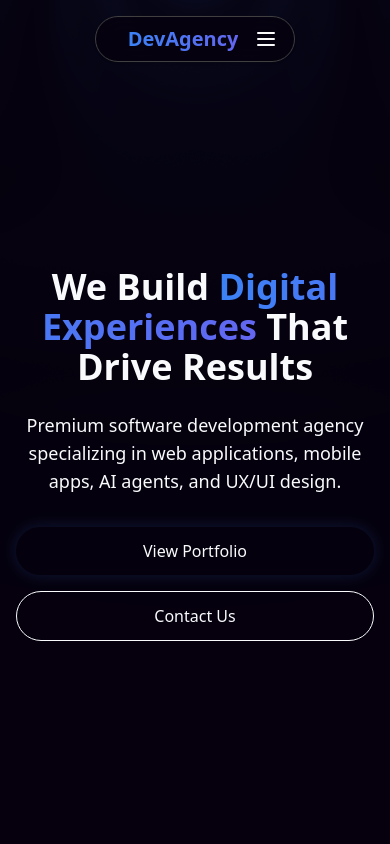
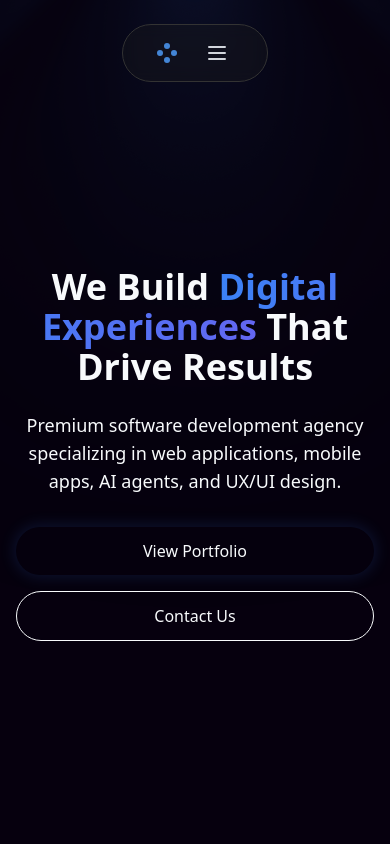
Before and after one commit to romxai/agency-website, a Next.js app: page / in a window 390 px wide. Shown: the top 844 px of the page. Built offline with nearby package versions, Linux system fonts and the light colour scheme.

Commit message:
Enhance Navbar component with new HoverLink feature and improved styling. Added a Dot icon for visual appeal, refined mobile menu design, and adjusted scroll behavior for better user experience. Updated class names for consistency and responsiveness.

```diff
--- a/src/components/HeroSection.tsx
+++ b/src/components/HeroSection.tsx
@@ -25,7 +25,7 @@ const HeroSection = () => {
           <LightRays
             raysOrigin="top-center"
             raysColor="#3b82f6" // primary color
-            raysSpeed={0.5}
+            raysSpeed={0.8}
             lightSpread={1.2}
             rayLength={2}
             pulsating={false}
@@ -34,7 +34,7 @@ const HeroSection = () => {
             followMouse={false}
             mouseInfluence={0}
             noiseAmount={0.05}
-            distortion={1}
+            distortion={0}
             className="w-full h-full"
           />
         )}
--- a/src/components/Navbar.tsx
+++ b/src/components/Navbar.tsx
@@ -1,10 +1,8 @@
 "use client";
 
-import React, { useState, useEffect } from "react";
+import React, { useState, useEffect, useRef } from "react";
 import Link from "next/link";
-import { motion, AnimatePresence } from "framer-motion";
 import { cn } from "@/lib/utils";
-import { Menu, X } from "lucide-react";
 
 // Custom hook to detect scroll direction
 const useScrollDirection = () => {
@@ -14,7 +12,6 @@ const useScrollDirection = () => {
 
   useEffect(() => {
     let lastScrollY = window.pageYOffset;
-
     const updateScrollDirection = () => {
       const scrollY = window.pageYOffset;
       const direction = scrollY > lastScrollY ? "down" : "up";
@@ -27,14 +24,38 @@ const useScrollDirection = () => {
       lastScrollY = scrollY > 0 ? scrollY : 0;
     };
     window.addEventListener("scroll", updateScrollDirection);
-    return () => {
-      window.removeEventListener("scroll", updateScrollDirection);
-    };
+    return () => window.removeEventListener("scroll", updateScrollDirection);
   }, [scrollDirection]);
 
   return scrollDirection;
 };
 
+// Animated Nav Link Component (translated from React code)
+const AnimatedNavLink = ({
+  href,
+  children,
+}: {
+  href: string;
+  children: React.ReactNode;
+}) => {
+  const defaultTextColor = "text-gray-300";
+  const hoverTextColor = "text-white";
+  const textSizeClass = "text-sm";
+
+  return (
+    <Link
+      href={href}
+      className={`group relative inline-block overflow-hidden h-5 flex items-center ${textSizeClass}`}
+    >
+      <div className="flex flex-col transition-transform duration-400 ease-out transform group-hover:-translate-y-1/2">
+        <span className={defaultTextColor}>{children}</span>
+        <span className={hoverTextColor}>{children}</span>
+      </div>
+    </Link>
+  );
+};
+
+// Main FloatingNav Component (integrating new design)
 export const FloatingNav = ({
   navItems,
   className,
@@ -43,24 +64,29 @@ export const FloatingNav = ({
     name: string;
     link: string;
     isButton?: boolean;
+    isSignup?: boolean;
   }[];
   className?: string;
 }) => {
   const scrollDirection = useScrollDirection();
   const [isVisible, setIsVisible] = useState(true);
-  const [isMenuOpen, setIsMenuOpen] = useState(false);
+  const [isOpen, setIsOpen] = useState(false);
+  const [headerShapeClass, setHeaderShapeClass] = useState("rounded-full");
+  const shapeTimeoutRef = useRef<NodeJS.Timeout | null>(null);
+
+  const toggleMenu = () => {
+    setIsOpen(!isOpen);
+  };
 
   useEffect(() => {
-    // Hide navbar when scrolling down, show when scrolling up
     if (scrollDirection === "down") {
       setIsVisible(false);
-      setIsMenuOpen(false); // Close menu on scroll down
+      setIsOpen(false);
     } else if (scrollDirection === "up") {
       setIsVisible(true);
     }
   }, [scrollDirection]);
 
-  // Hide navbar if it's past the hero section (e.g., 80% of viewport height)
   useEffect(() => {
     const handleScroll = () => {
       const heroHeight = window.innerHeight * 0.8;
@@ -70,103 +96,209 @@ export const FloatingNav = ({
         setIsVisible(true);
       }
     };
-
     window.addEventListener("scroll", handleScroll);
     return () => window.removeEventListener("scroll", handleScroll);
   }, [scrollDirection]);
 
+  useEffect(() => {
+    if (shapeTimeoutRef.current) {
+      clearTimeout(shapeTimeoutRef.current);
+    }
+
+    if (isOpen) {
+      setHeaderShapeClass("rounded-xl");
+    } else {
+      shapeTimeoutRef.current = setTimeout(() => {
+        setHeaderShapeClass("rounded-full");
+      }, 300);
+    }
+
+    return () => {
+      if (shapeTimeoutRef.current) {
+        clearTimeout(shapeTimeoutRef.current);
+      }
+    };
+  }, [isOpen]);
+
+  const logoElement = (
+    <div className="relative w-5 h-5 flex items-center justify-center">
+      <span className="absolute w-1.5 h-1.5 rounded-full bg-blue-400 top-0 left-1/2 transform -translate-x-1/2 opacity-80"></span>
+      <span className="absolute w-1.5 h-1.5 rounded-full bg-blue-400 left-0 top-1/2 transform -translate-y-1/2 opacity-80"></span>
+      <span className="absolute w-1.5 h-1.5 rounded-full bg-blue-400 right-0 top-1/2 transform -translate-y-1/2 opacity-80"></span>
+      <span className="absolute w-1.5 h-1.5 rounded-full bg-blue-400 bottom-0 left-1/2 transform -translate-x-1/2 opacity-80"></span>
+    </div>
+  );
+
+  // Filter out button items for nav links
+  const navLinks = navItems.filter((item) => !item.isButton && !item.isSignup);
+  const buttonItems = navItems.filter((item) => item.isButton || item.isSignup);
+
   return (
-    <AnimatePresence mode="wait">
-      <motion.div
-        initial={{
-          opacity: 1,
-          y: 0,
-        }}
-        animate={{
-          y: isVisible ? 0 : -100,
-          opacity: isVisible ? 1 : 0,
-        }}
-        transition={{
-          duration: 0.2,
-        }}
+    <header
       className={cn(
-          "fixed top-4 inset-x-0 max-w-fit mx-auto z-50",
+        `fixed top-6 left-0 right-0 z-50 w-full flex justify-center`,
+        {
+          "opacity-0 -translate-y-full": !isVisible,
+          "opacity-100 translate-y-0": isVisible,
+        },
         className
       )}
+      style={{
+        transform: isVisible ? "translateY(0)" : "translateY(-100%)",
+        transition: "transform 0.2s ease-out",
+      }}
     >
-        <div className="flex items-center justify-between p-2 pl-8 pr-4 rounded-full border border-neutral-700 bg-background/70 backdrop-blur-md shadow-[0px_2px_3px_-1px_rgba(0,0,0,0.1),_0px_1px_0px_0px_rgba(25,28,33,0.02),_0px_0px_0px_1px_rgba(25,28,33,0.08)]">
-          <Link href="/" className="font-bold text-xl mr-4">
-            <span className="text-gradient">DevAgency</span>
-          </Link>
-
-          {/* Desktop Menu */}
-          <div className="hidden md:flex items-center space-x-4">
-            {navItems.map((navItem, idx) => (
-              <Link
-                key={`link=${idx}`}
-                href={navItem.link}
+      <div
         className={cn(
-                  "relative text-neutral-50 items-center flex space-x-1 hover:text-neutral-300 transition-colors",
-                  navItem.isButton
-                    ? "bg-primary text-primary-foreground px-5 py-2 rounded-full hover:bg-primary/90"
-                    : "px-3 py-2"
+          `flex flex-col items-center pl-6 pr-6 py-3 backdrop-blur-sm
+          ${headerShapeClass}
+          border border-[#333] bg-[#1f1f1f57]
+          transition-[border-radius] duration-300 ease-in-out`
         )}
       >
-                <span className="text-sm font-medium">{navItem.name}</span>
+        <div className="flex items-center gap-x-6 sm:gap-x-8">
+          <div className="flex items-center">{logoElement}</div>
+
+          <nav className="hidden sm:flex items-center space-x-4 sm:space-x-6 text-sm">
+            {navLinks.map((link, idx) => (
+              <AnimatedNavLink key={`nav-${idx}`} href={link.link}>
+                {link.name}
+              </AnimatedNavLink>
+            ))}
+          </nav>
+
+          <div className="hidden sm:flex items-center gap-2 sm:gap-3">
+            {buttonItems.map((item, idx) =>
+              item.isSignup ? (
+                <div
+                  key={`signup-${idx}`}
+                  className="relative group w-full sm:w-auto"
+                >
+                  <div
+                    className="absolute inset-0 -m-2 rounded-full
+                                hidden sm:block
+                                bg-gray-100
+                                opacity-40 filter blur-lg pointer-events-none
+                                transition-all duration-300 ease-out
+                                group-hover:opacity-60 group-hover:blur-xl group-hover:-m-3"
+                  ></div>
+                  <Link href={item.link}>
+                    <button className="relative z-10 px-4 py-2 sm:px-3 text-xs sm:text-sm font-semibold text-black bg-gradient-to-br from-gray-100 to-gray-300 rounded-full hover:from-gray-200 hover:to-gray-400 transition-all duration-200 w-full sm:w-auto">
+                      {item.name}
+                    </button>
                   </Link>
-            ))}
+                </div>
+              ) : (
+                <Link key={`button-${idx}`} href={item.link}>
+                  <button className="px-4 py-2 sm:px-3 text-xs sm:text-sm border border-[#333] bg-[rgba(31,31,31,0.62)] text-gray-300 rounded-full hover:border-white/50 hover:text-white transition-colors duration-200 w-full sm:w-auto">
+                    {item.name}
+                  </button>
+                </Link>
+              )
+            )}
           </div>
 
-          {/* Mobile Menu Button */}
           <button
-            className="md:hidden text-neutral-50"
-            onClick={() => setIsMenuOpen(!isMenuOpen)}
+            className="sm:hidden flex items-center justify-center w-8 h-8 text-gray-300 focus:outline-none"
+            onClick={toggleMenu}
+            aria-label={isOpen ? "Close Menu" : "Open Menu"}
           >
-            {isMenuOpen ? <X size={24} /> : <Menu size={24} />}
+            {isOpen ? (
+              <svg
+                className="w-6 h-6"
+                fill="none"
+                stroke="currentColor"
+                viewBox="0 0 24 24"
+                xmlns="http://www.w3.org/2000/svg"
+              >
+                <path
+                  strokeLinecap="round"
+                  strokeLinejoin="round"
+                  strokeWidth="2"
+                  d="M6 18L18 6M6 6l12 12"
+                ></path>
+              </svg>
+            ) : (
+              <svg
+                className="w-6 h-6"
+                fill="none"
+                stroke="currentColor"
+                viewBox="0 0 24 24"
+                xmlns="http://www.w3.org/2000/svg"
+              >
+                <path
+                  strokeLinecap="round"
+                  strokeLinejoin="round"
+                  strokeWidth="2"
+                  d="M4 6h16M4 12h16M4 18h16"
+                ></path>
+              </svg>
+            )}
           </button>
         </div>
 
-        {/* Mobile Menu */}
-        <AnimatePresence>
-          {isMenuOpen && (
-            <motion.div
-              initial={{ opacity: 0, y: -20 }}
-              animate={{ opacity: 1, y: 0 }}
-              exit={{ opacity: 0, y: -20 }}
-              className="md:hidden mt-2 p-4 rounded-lg border border-neutral-700 bg-background/90 backdrop-blur-md"
+        <div
+          className={`sm:hidden flex flex-col items-center w-full transition-all ease-in-out duration-300 overflow-hidden
+                         ${
+                           isOpen
+                             ? "max-h-[1000px] opacity-100 pt-4"
+                             : "max-h-0 opacity-0 pt-0 pointer-events-none"
+                         }`}
         >
-              <div className="flex flex-col space-y-4">
-                {navItems.map((navItem, idx) => (
+          <nav className="flex flex-col items-center space-y-4 text-base w-full">
+            {navLinks.map((link, idx) => (
               <Link
-                    key={`mobile-link=${idx}`}
-                    href={navItem.link}
-                    onClick={() => setIsMenuOpen(false)}
-                    className={cn(
-                      "text-neutral-50 hover:text-neutral-300 transition-colors text-center py-2",
-                      navItem.isButton
-                        ? "bg-primary text-primary-foreground rounded-full hover:bg-primary/90"
-                        : ""
-                    )}
+                key={`mobile-nav-${idx}`}
+                href={link.link}
+                className="text-gray-300 hover:text-white transition-colors w-full text-center"
               >
-                    {navItem.name}
+                {link.name}
               </Link>
             ))}
+          </nav>
+          <div className="flex flex-col items-center space-y-4 mt-4 w-full">
+            {buttonItems.map((item, idx) =>
+              item.isSignup ? (
+                <div
+                  key={`mobile-signup-${idx}`}
+                  className="relative group w-full sm:w-auto"
+                >
+                  <div
+                    className="absolute inset-0 -m-2 rounded-full
+                                hidden sm:block
+                                bg-gray-100
+                                opacity-40 filter blur-lg pointer-events-none
+                                transition-all duration-300 ease-out
+                                group-hover:opacity-60 group-hover:blur-xl group-hover:-m-3"
+                  ></div>
+                  <Link href={item.link}>
+                    <button className="relative z-10 px-4 py-2 sm:px-3 text-xs sm:text-sm font-semibold text-black bg-gradient-to-br from-gray-100 to-gray-300 rounded-full hover:from-gray-200 hover:to-gray-400 transition-all duration-200 w-full sm:w-auto">
+                      {item.name}
+                    </button>
+                  </Link>
                 </div>
-            </motion.div>
+              ) : (
+                <Link key={`mobile-button-${idx}`} href={item.link}>
+                  <button className="px-4 py-2 sm:px-3 text-xs sm:text-sm border border-[#333] bg-[rgba(31,31,31,0.62)] text-gray-300 rounded-full hover:border-white/50 hover:text-white transition-colors duration-200 w-full sm:w-auto">
+                    {item.name}
+                  </button>
+                </Link>
+              )
             )}
-        </AnimatePresence>
-      </motion.div>
-    </AnimatePresence>
+          </div>
+        </div>
+      </div>
+    </header>
   );
 };
 
-// The main Navbar component that uses the FloatingNav
+// Main Navbar component that uses the FloatingNav
 const Navbar = () => {
   const navItems = [
     { name: "Home", link: "/" },
-    { name: "About", link: "/about" },
-    { name: "Portfolio", link: "/portfolio" },
-    { name: "Contact Us", link: "#contact", isButton: true },
+    { name: "Projects", link: "/portfolio" },
+    { name: "Work", link: "/about" },
+    { name: "Contact Us", link: "#contact", isSignup: true },
   ];
 
   return <FloatingNav navItems={navItems} />;
--- a/tailwind.config.js
+++ b/tailwind.config.js
@@ -8,7 +8,6 @@ module.exports = {
   ],
   theme: {
     extend: {
-      // No animation or keyframes needed here anymore
     },
   },
   plugins: [],
```
Lines whose indentation alone changed are shown as unchanged.
